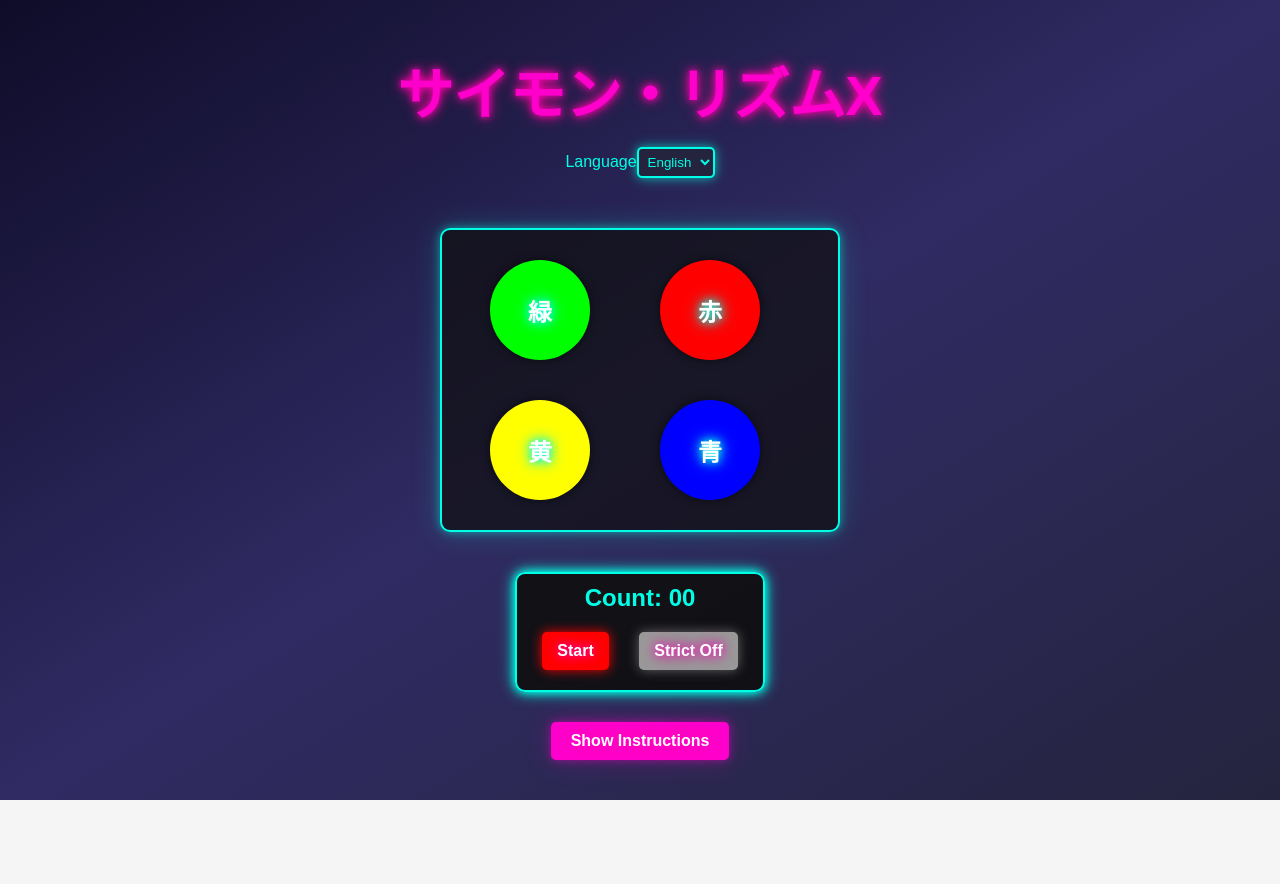
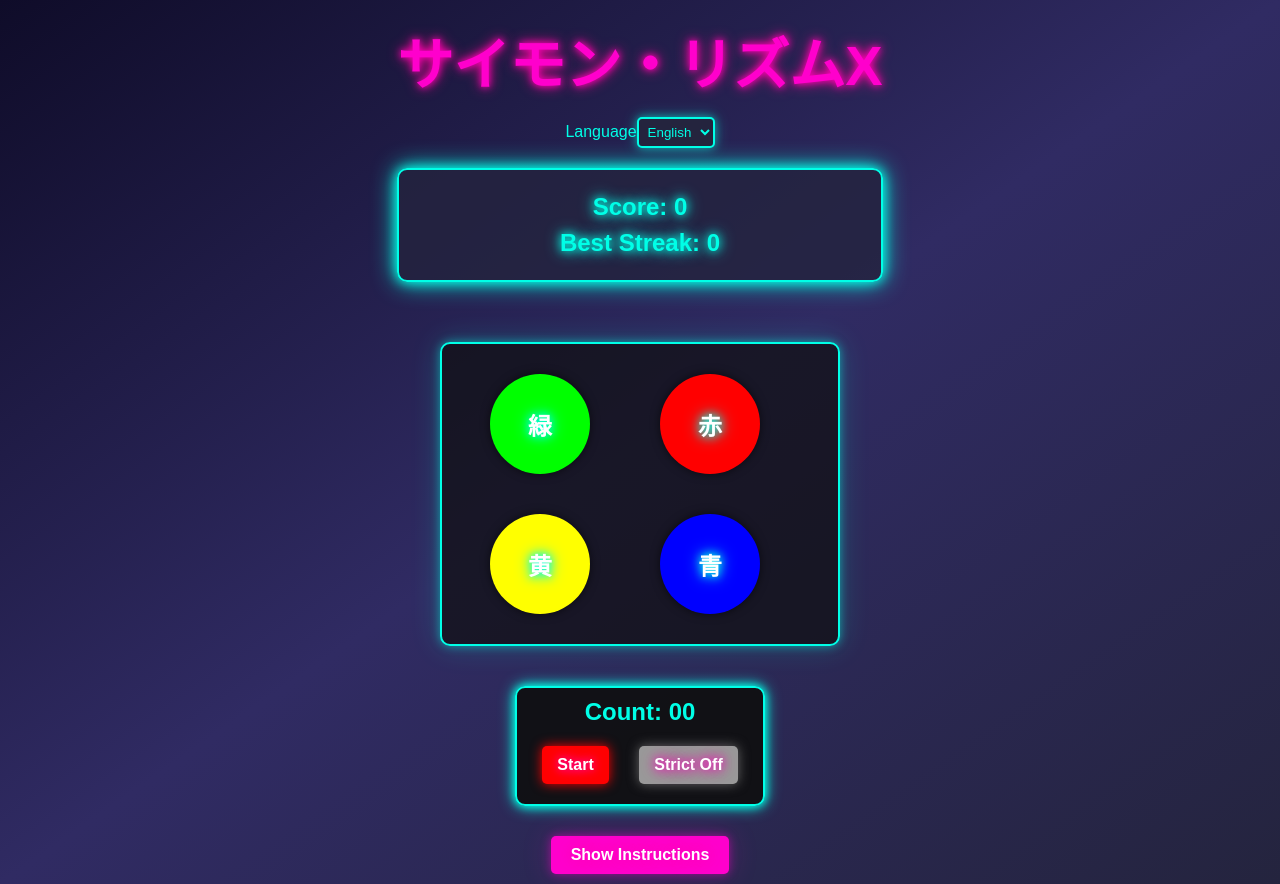
Before and after one commit to publiclyviewed/Simon-Game-fCC, a React (Vite) app: page / in a window 1280 px wide. Before the commit the page ends 800 px from the top, so only its background shows below. Built offline with nearby package versions, Linux system fonts and the light colour scheme.

Commit message:
Display change

```diff
--- a/src/App.css
+++ b/src/App.css
@@ -103,3 +103,22 @@ button:hover {
   background: #ff0099;
   box-shadow: 0 0 12px rgba(255, 0, 153, 0.8), 0 0 24px rgba(255, 0, 153, 0.4);
 }
+
+/* Score and Best Streak styling */
+.score-display {
+  margin: 20px 0;
+  padding: 15px 25px;
+  border: 2px solid #00ffe7;
+  border-radius: 10px;
+  background: rgba(36, 36, 62, 0.8);
+  box-shadow: 0 0 12px #00ffe7, 0 0 24px #00ffe7;
+  text-align: center;
+}
+
+.score-display p {
+  margin: 8px 0;
+  font-size: 1.5rem;
+  font-weight: bold;
+  color: #00ffe7;
+  text-shadow: 0 0 8px #00ffe7, 0 0 16px #00ffe7;
+}
--- a/src/App.jsx
+++ b/src/App.jsx
@@ -15,6 +15,7 @@ function App() {
   const [popupVisible, setPopupVisible] = useState(false);
   const [popupMessage, setPopupMessage] = useState('');
   const [language, setLanguage] = useState('EN');
+  const [bestStreak, setBestStreak] = useState(() => parseInt(localStorage.getItem('bestStreak')) || 0);
 
   const timeoutRefs = useRef([]);
   const colors = useMemo(() => ['green', 'red', 'yellow', 'blue'], []);
@@ -33,6 +34,8 @@ function App() {
 - Turn on strict mode for a greater challenge!`,
       showInstructions: 'Show Instructions',
       hideInstructions: 'Hide Instructions',
+      score: 'Score',
+      best: 'Best Streak'
     },
     JP: {
       start: '開始',
@@ -47,10 +50,19 @@ function App() {
 - 厳密モードをオンにして、さらに挑戦しよう！`,
       showInstructions: '説明を表示',
       hideInstructions: '説明を非表示',
-    },
+      score: 'スコア',
+      best: '最高記録'
+    }
   };
 
-  const errorSound = useMemo(() => new Audio('https://cdn.freecodecamp.org/curriculum/take-home-projects/simonSound1.mp3'), []);
+  const getFlashDelay = (length) => {
+    if (length < 5) return 800;
+    if (length < 10) return 600;
+    if (length < 15) return 400;
+    return 300;
+  };
+
+  const errorSound = useMemo(() => new Audio('https://actions.google.com/sounds/v1/cartoon/cartoon_boing.ogg'), []);
 
   const flashColor = (color) => {
     window.dispatchEvent(new Event(`flash-${color}`));
@@ -59,11 +71,12 @@ function App() {
   const displaySequence = useCallback(
     (sequence) => {
       setIsDisplaying(true);
+      const delay = getFlashDelay(sequence.length);
       sequence.forEach((color, index) => {
         const timeoutId = setTimeout(() => {
           flashColor(color);
           if (index === sequence.length - 1) setIsDisplaying(false);
-        }, index * 800);
+        }, index * delay);
         timeoutRefs.current.push(timeoutId);
       });
     },
@@ -103,6 +116,10 @@ function App() {
     };
   }, []);
 
+  useEffect(() => {
+    errorSound.load();
+  }, [errorSound]);
+
   const handleToggleGame = () => {
     if (isGameOn) {
       setIsGameOn(false);
@@ -127,7 +144,7 @@ function App() {
     const currentIndex = updatedPlayerSequence.length - 1;
 
     if (updatedPlayerSequence[currentIndex] !== gameSequence[currentIndex]) {
-      errorSound.play(); // Play error sound
+      errorSound.play();
       if (strict) {
         setPopupMessage(translations[language].lose);
         setPopupVisible(true);
@@ -143,6 +160,11 @@ function App() {
     }
 
     if (updatedPlayerSequence.length === gameSequence.length) {
+      if (updatedPlayerSequence.length > bestStreak) {
+        setBestStreak(updatedPlayerSequence.length);
+        localStorage.setItem('bestStreak', updatedPlayerSequence.length);
+      }
+
       if (updatedPlayerSequence.length === 20) {
         setPopupMessage(translations[language].win);
         setPopupVisible(true);
@@ -169,6 +191,10 @@ function App() {
             </select>
           </label>
         </div>
+        <div className="score-display">
+          <p>{translations[language].score}: {count}</p>
+          <p>{translations[language].best}: {bestStreak}</p>
+        </div>
       </header>
       <SimonBoard handlePlayerInput={handlePlayerInput} />
       <ControlPanel
@@ -184,7 +210,20 @@ function App() {
         {instructionsVisible ? translations[language].hideInstructions : translations[language].showInstructions}
       </button>
       {instructionsVisible && <p className="instructions">{translations[language].instructions}</p>}
-      {popupVisible && <Popup message={popupMessage} kanji="勝" onClose={() => setPopupVisible(false)} />}
+      {popupVisible && (
+        <Popup
+          message={popupMessage}
+          kanji="勝"
+          onClose={() => setPopupVisible(false)}
+          onReplay={() => {
+            setPopupVisible(false);
+            setGameSequence([]);
+            setPlayerSequence([]);
+            setCount(0);
+            setIsGameOn(true);
+          }}
+        />
+      )}
     </div>
   );
 }
```
